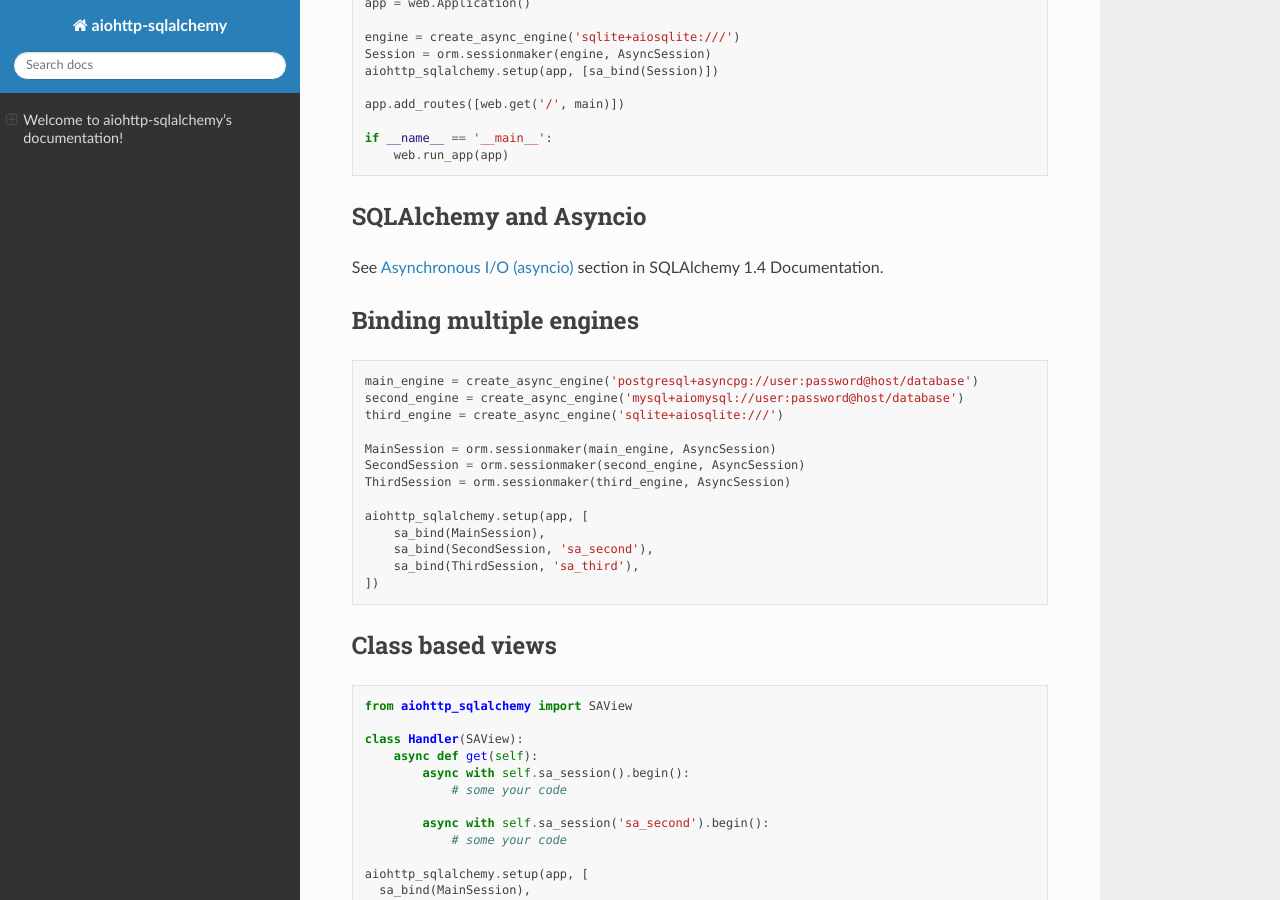
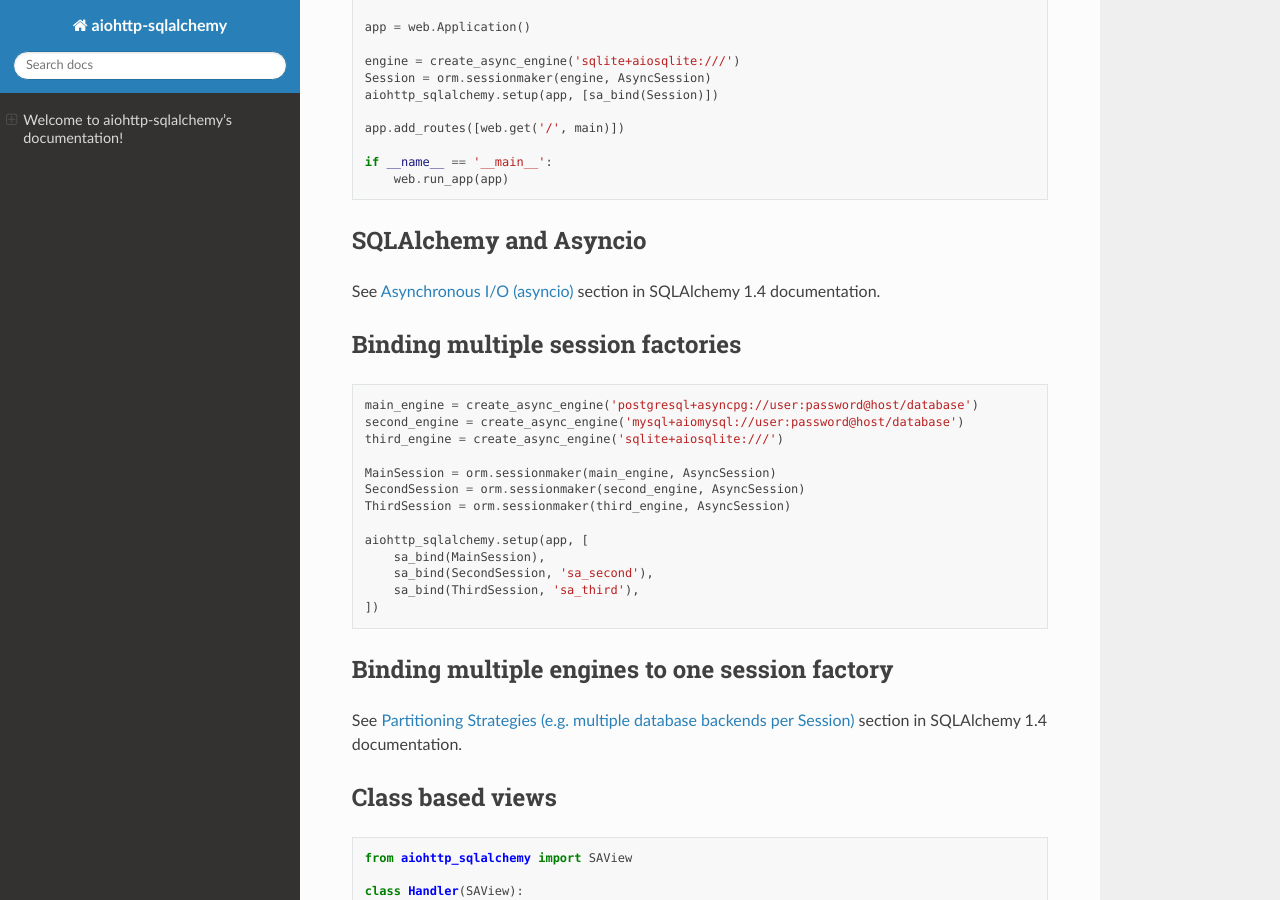
Before and after one commit to ri-gilfanov/aiohttp-sqlalchemy, a Sphinx documentation site: the page built from docs/index.rst, in a window 1280 px wide and 900 px high, scrolled down 1808 px. Built offline with Sphinx 7.4.7 and the Read the Docs theme 2.0.0, drawn with Linux system fonts in a browser that asks for light colours; some of the changed text lies outside the part shown.

Commit message:
Add 'Binding multiple engines to one session factory' section to docs

```diff
--- a/docs/index.rst
+++ b/docs/index.rst
@@ -106,11 +106,11 @@ Copy and paste this code in a file and run:
 SQLAlchemy and Asyncio
 ----------------------
 See `Asynchronous I/O (asyncio) <https://docs.sqlalchemy.org/en/14/orm/extensions/asyncio.html>`_
-section in SQLAlchemy 1.4 Documentation.
+section in SQLAlchemy 1.4 documentation.
 
 
-Binding multiple engines
-------------------------
+Binding multiple session factories
+----------------------------------
 .. code-block:: python
 
   main_engine = create_async_engine('postgresql+asyncpg://user:password@host/database')
@@ -127,6 +127,11 @@ Binding multiple engines
       sa_bind(ThirdSession, 'sa_third'),
   ])
 
+Binding multiple engines to one session factory
+-----------------------------------------------
+See `Partitioning Strategies (e.g. multiple database backends per Session)
+<https://docs.sqlalchemy.org/en/14/orm/persistence_techniques.html#partitioning-strategies-e-g-multiple-database-backends-per-session>`_
+section in SQLAlchemy 1.4 documentation.
 
 Class based views
 -----------------
```
